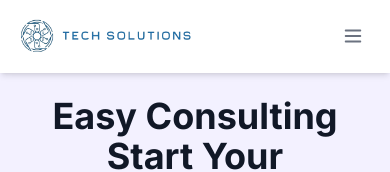
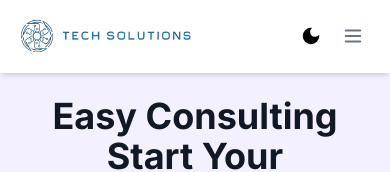
Before and after one commit to agrawal-pratham/Tech-Solutions, a Next.js app: page / in a window 390 px wide. Shown: the top 172 px of the page. Built offline with nearby package versions, Linux system fonts and the light colour scheme.

Commit message:
fixed: dark mode icon

```diff
--- a/src/components/Shared/Navbar/Navbar.jsx
+++ b/src/components/Shared/Navbar/Navbar.jsx
@@ -82,7 +82,7 @@ export default function Navbar() {
           />
         </a>
         <div className="inline-flex items-center">
-          {/* <span className="visible md:hidden">{darkModeSettings()}</span> */}
+          <span className="visible md:hidden">{darkModeSettings()}</span>
           <button
             onClick={toggleMenu}
             type="button"
```
